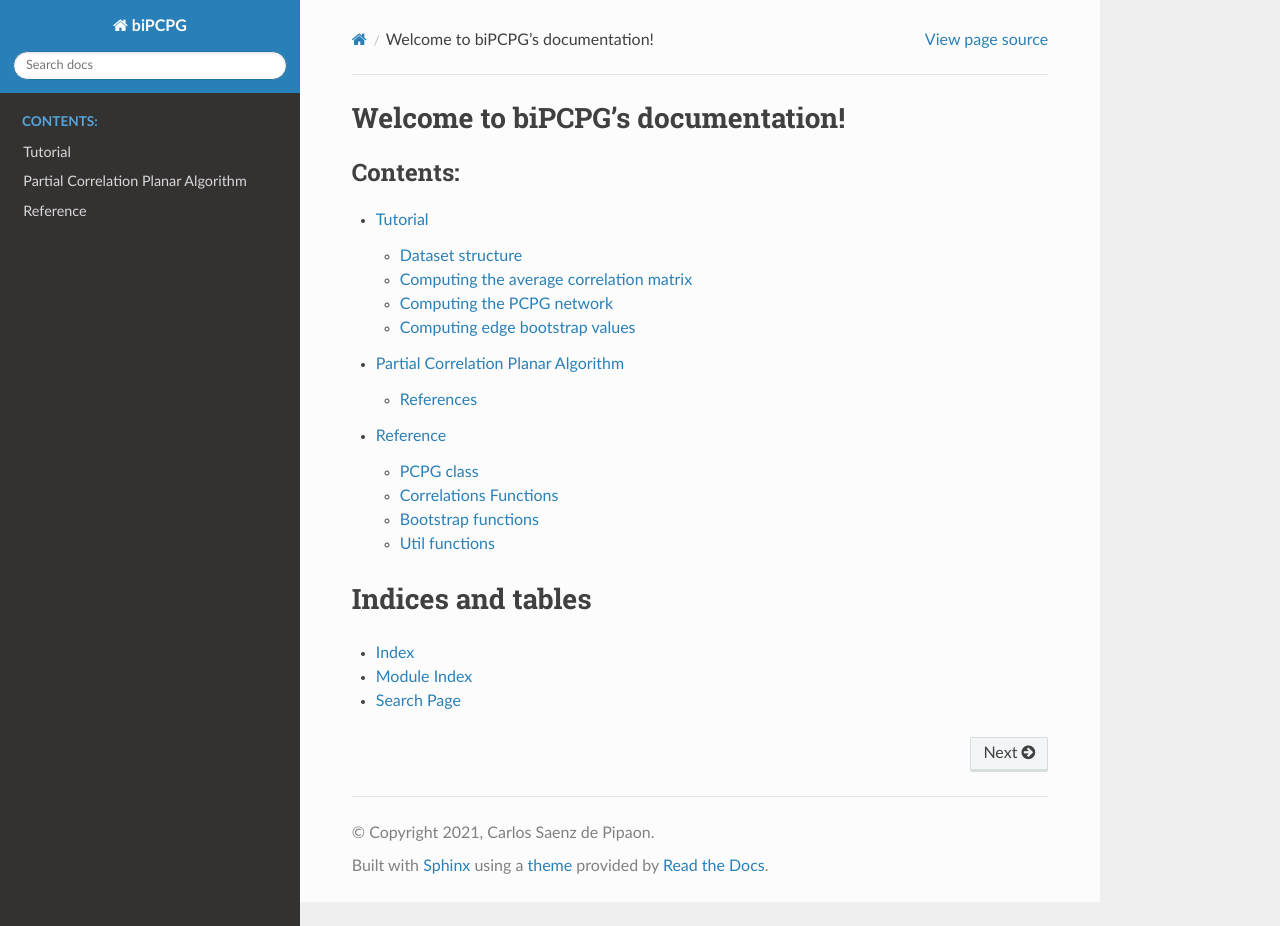
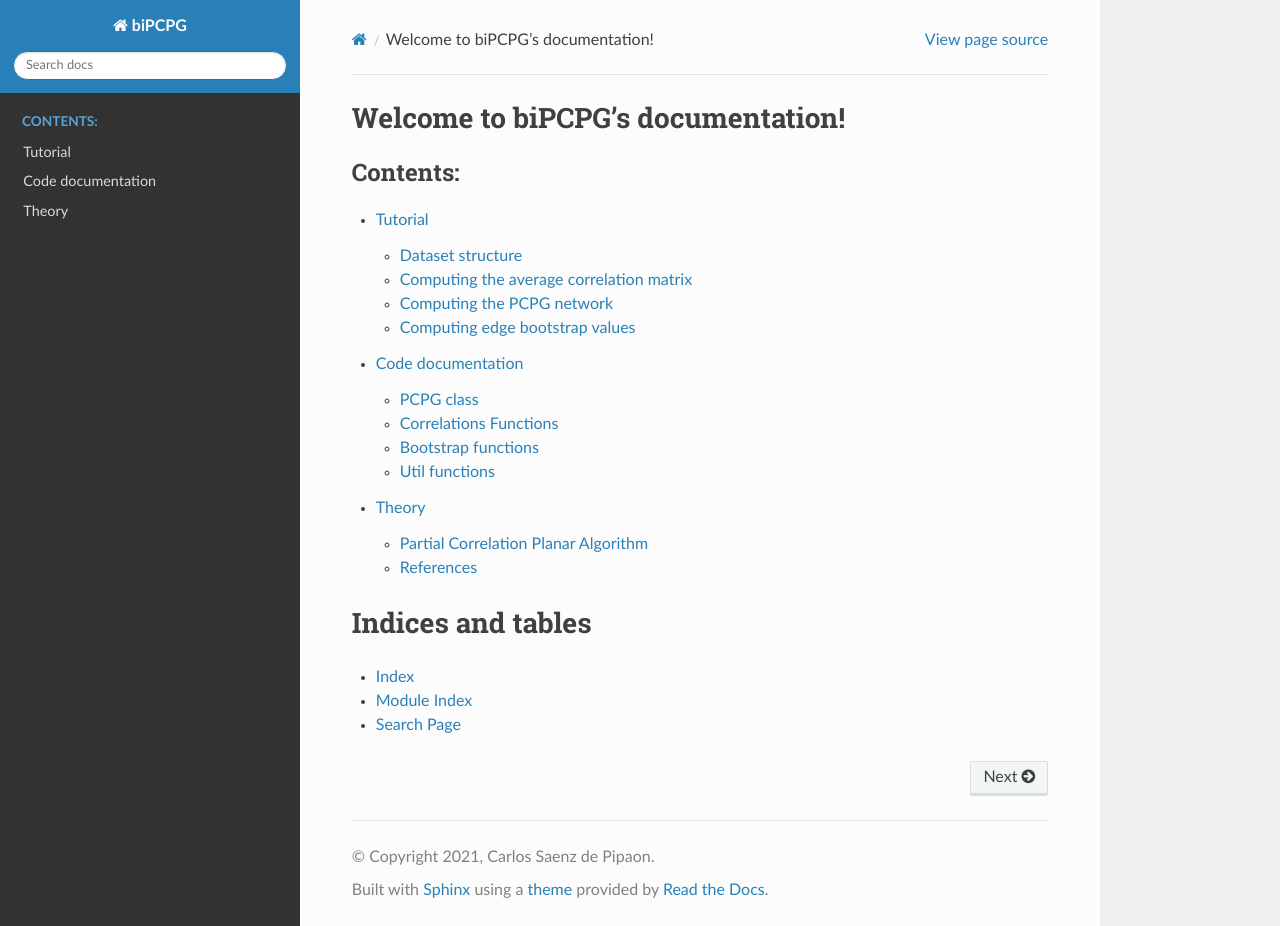
Before and after one commit to cspipaon/biPCPG, a Sphinx documentation site: the page built from docs/source/index.rst, in a window 1280 px wide and 926 px high. Built offline with Sphinx 7.4.7 and the Read the Docs theme 2.0.0, drawn with Linux system fonts in a browser that asks for light colours.

Commit message:
change docs names

```diff
--- a/docs/source/reference.rst
+++ b/docs/source/code_docs.rst
@@ -1,5 +1,5 @@
-Reference
-=========
+Code documentation
+==================
 
 PCPG class
 ----------
--- a/docs/source/index.rst
+++ b/docs/source/index.rst
@@ -11,8 +11,8 @@ Welcome to biPCPG's documentation!
    :caption: Contents:
 
    tutorial
-   pcpg_math
-   reference
+   code_docs
+   theory
 
 Indices and tables
 ==================
--- a/docs/source/pcpg_math.rst
+++ b/docs/source/theory.rst
@@ -1,5 +1,8 @@
+Theory
+======
+
 Partial Correlation Planar Algorithm
-====================================
+------------------------------------
 
 The Partial Correlation Planar Graph (PCPG) [1]_ is based on *partial correlation* which measures the effect that a
 random variable :math:`Z` has on the correlation between two other random variables :math:`X` and :math:`Y`. The partial
```
Also changed, not shown: 15 other files.
